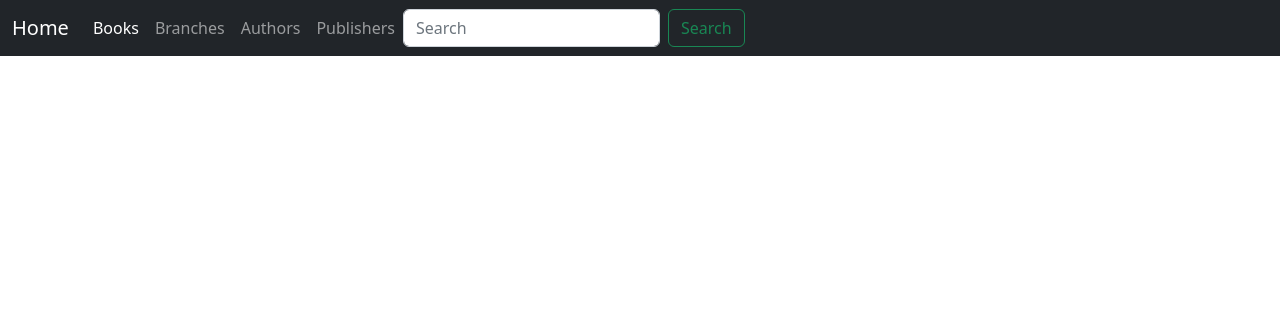
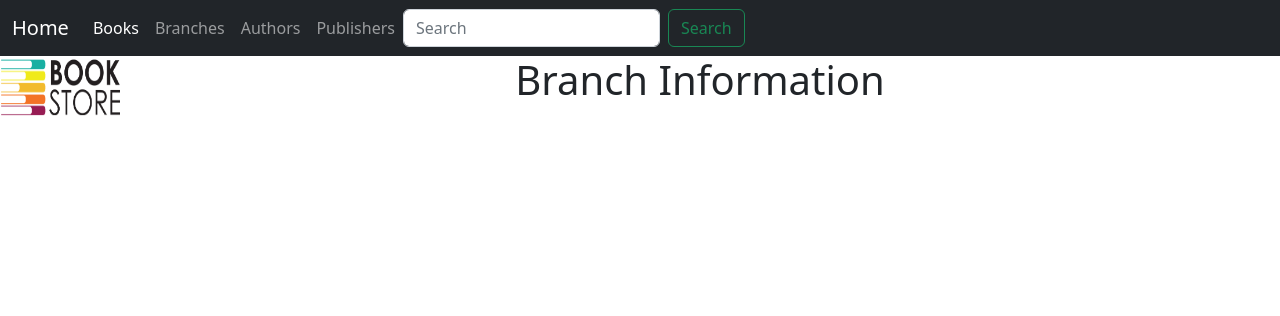
Before and after one commit to jeffreynightengale/LIS5, a PHP site: page /branch.php in a window 1280 px wide. Shown: the top 316 px of the page. Run offline with PHP 8.4, Linux system fonts and the light colour scheme.

Commit message:
Update branch.php

```diff
--- a/branch.php
+++ b/branch.php
@@ -1 +1,5 @@
 <?php require_once("header.php"); ?>
+</div>
+          <img src="book2.png" class="float-start" width="120" height="60">
+  </div>
+<h1 class="text-center">Branch Information</h1>
```
